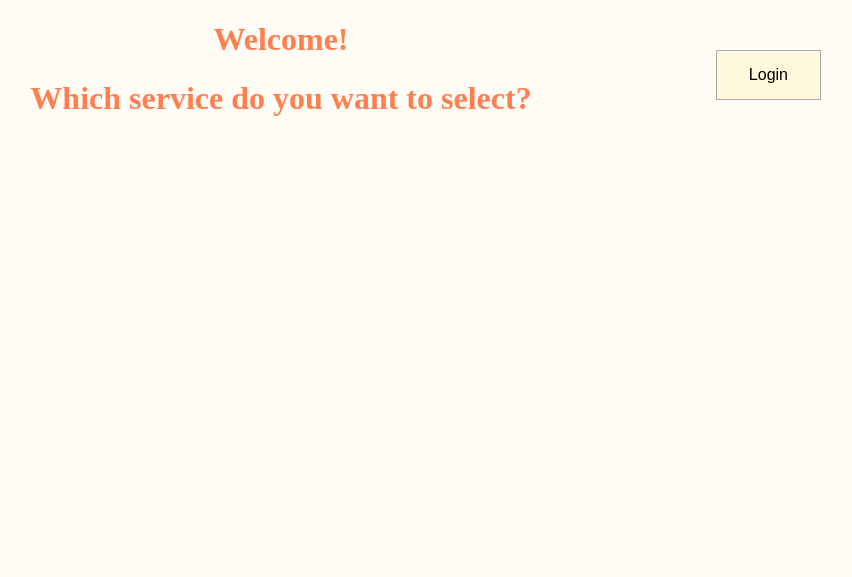
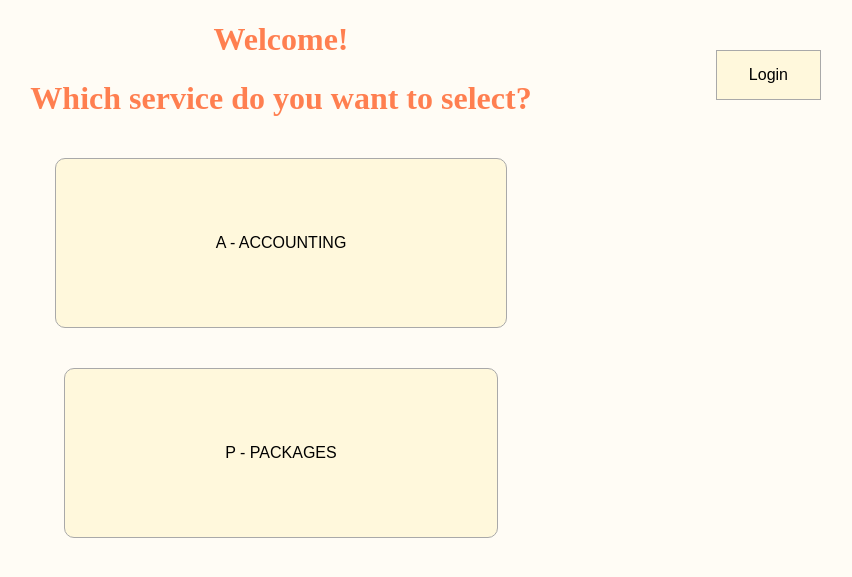
Before and after one commit to ThePseudo/GroupA_SE2_2019, a PHP site: page / in a window 1280 px wide. Shown: the top 577 px of the page, without its empty margins (359-1211 px from the left). Run offline with PHP 8.4, Linux system fonts and the light colour scheme.

Commit message:
Created main page + css

```diff
--- a/base/style.css
+++ b/base/style.css
@@ -19,4 +19,16 @@ h1 {
     background: cornsilk;
     border: 1px solid darkgray;
     font-size: 16px;
+    cursor: pointer;
 }
+
+.selectbtn {
+    border-radius: 10px;
+    align-content: center;
+    padding: 75px 160px;
+    background: cornsilk;
+    margin: 20px;
+    border: 1px solid darkgray;
+    font-size: 16px;
+    cursor: pointer;
+}
--- a/index.php
+++ b/index.php
@@ -5,8 +5,12 @@ top("Office queues - main");
 <h1>Welcome!</h1>
 <h1>Which service do you want to select?</h1>
 
-<button class="topright loginbtn">Login</button>
+<a href="login.php" style="color:black;text-decoration:none;"><button class="topright loginbtn">Login</button></a>
 
+<div style="display:block; text-align:center; align-content:center; margin:auto;">
+    <button class="selectbtn">A - ACCOUNTING</button></br>
+    <button class="selectbtn">P - PACKAGES</button>
+</div>
 <?php
 bottom();
 ?>
```
